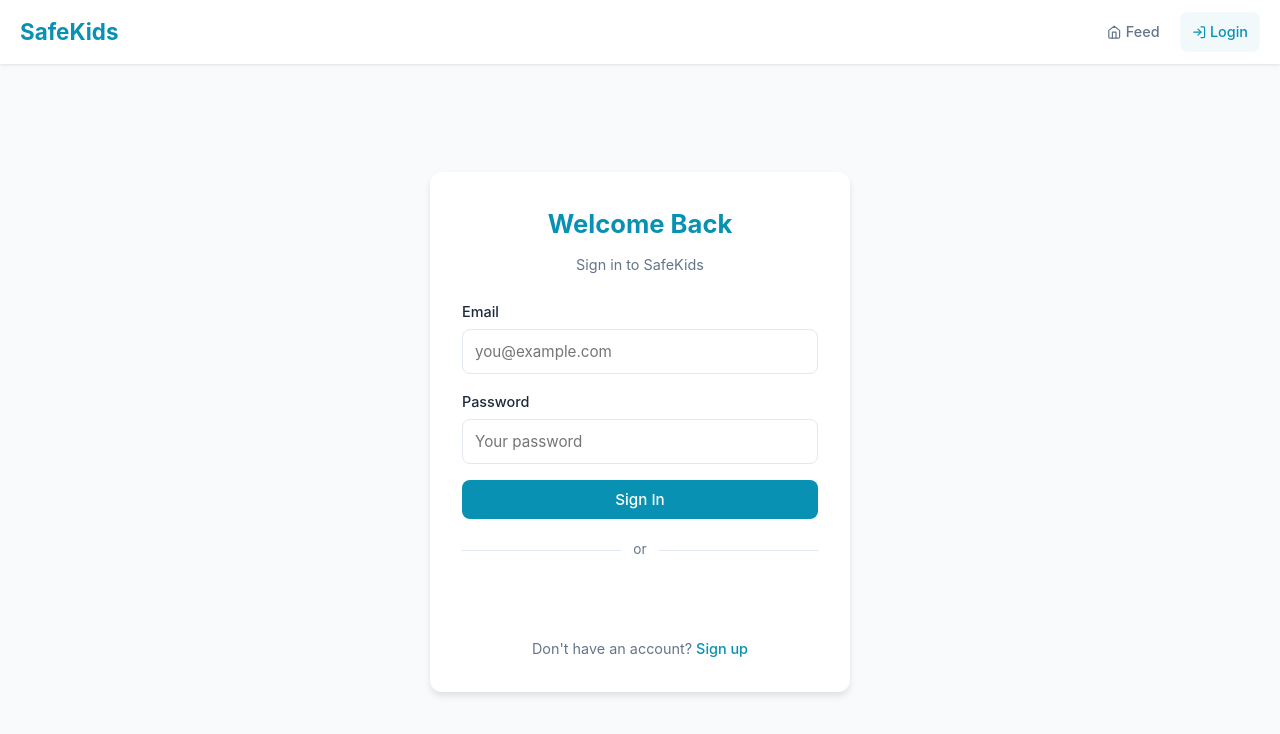
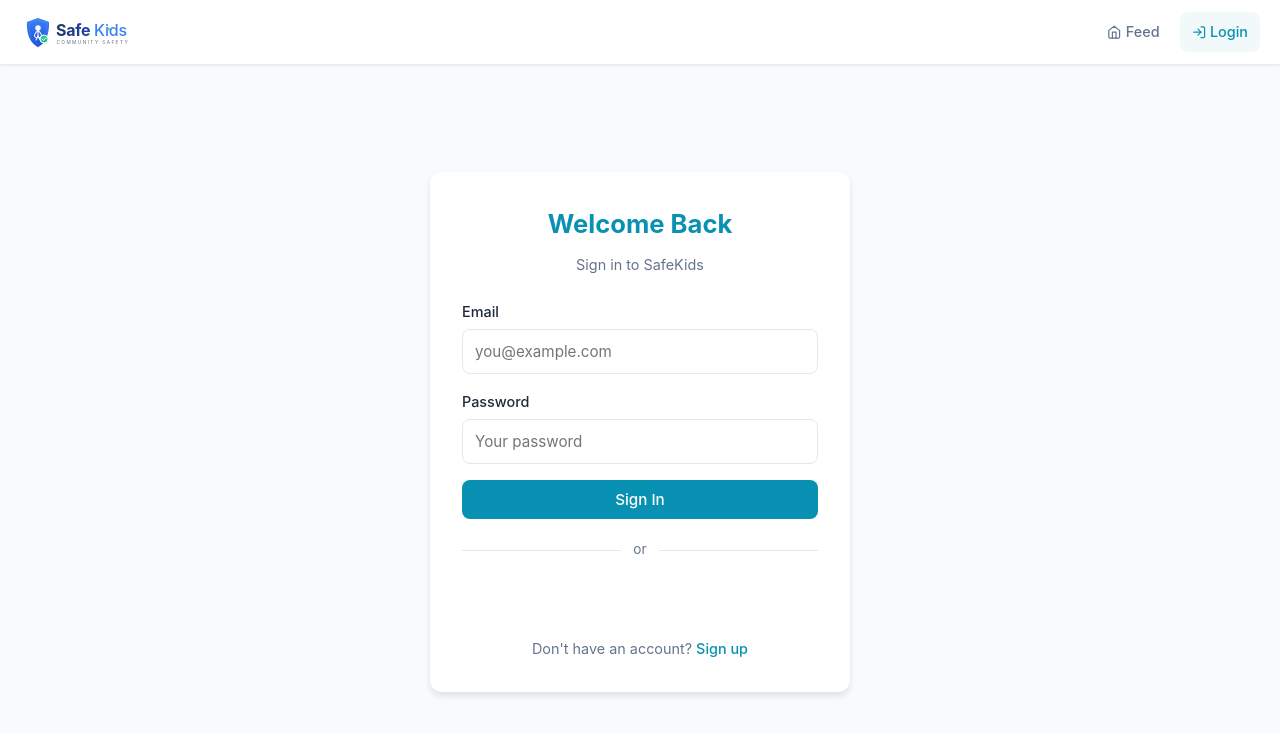
Before and after one commit to idanzairi302/Safe-Kids-Web-App, a React (Vite) app in the folder frontend/: page /login in a window 1280 px wide. Shown: the top 734 px of the page. Built offline with nearby package versions, Linux system fonts and the light colour scheme; no server answers.

Commit message:
Update branding with SafeKids logo and favicon
- Replace text navbar title with SafeKids logo image
- Change favicon from Vite default to SafeKids favicon
- Add navbar-logo CSS styling
- Add image-upload-error CSS class

```diff
--- a/frontend/index.html
+++ b/frontend/index.html
@@ -2,7 +2,7 @@
 <html lang="en">
   <head>
     <meta charset="UTF-8" />
-    <link rel="icon" type="image/svg+xml" href="/vite.svg" />
+    <link rel="icon" type="image/svg+xml" href="/safekids-favicon.svg" />
     <meta name="viewport" content="width=device-width, initial-scale=1.0" />
     <title>SafeKids - Community Hazard Reporting</title>
   </head>
--- a/frontend/src/components/Navbar.tsx
+++ b/frontend/src/components/Navbar.tsx
@@ -3,6 +3,7 @@ import { Link, useLocation } from 'react-router-dom';
 import { FiHome, FiSearch, FiPlusCircle, FiUser, FiLogOut, FiLogIn } from 'react-icons/fi';
 import { useAuth } from '../context/AuthContext';
 import { resolveImageUrl } from '../utils';
+import safekidsLogo from '../assets/safekids-logo.svg';
 
 const Navbar: React.FC = () => {
   const { user, logout } = useAuth();
@@ -13,7 +14,7 @@ const Navbar: React.FC = () => {
   return (
     <nav className="navbar">
       <Link to="/" className="navbar-brand">
-        SafeKids
+        <img src={safekidsLogo} alt="SafeKids" className="navbar-logo" />
       </Link>
       <div className="navbar-links">
         <Link to="/" className={isActive('/')}>
--- a/frontend/src/styles.css
+++ b/frontend/src/styles.css
@@ -34,6 +34,11 @@
   display: flex;
   align-items: center;
   gap: 6px;
+}
+
+.navbar-logo {
+  height: 36px;
+  width: auto;
 }
 
 .navbar-links {
@@ -443,6 +448,12 @@ textarea.form-input {
   object-fit: contain;
 }
 
+.image-upload-error {
+  color: var(--danger);
+  font-size: 0.85rem;
+  margin: 8px 0 0;
+}
+
 /* ===== POST DETAIL ===== */
 .post-detail {
   padding-bottom: 20px;
```
